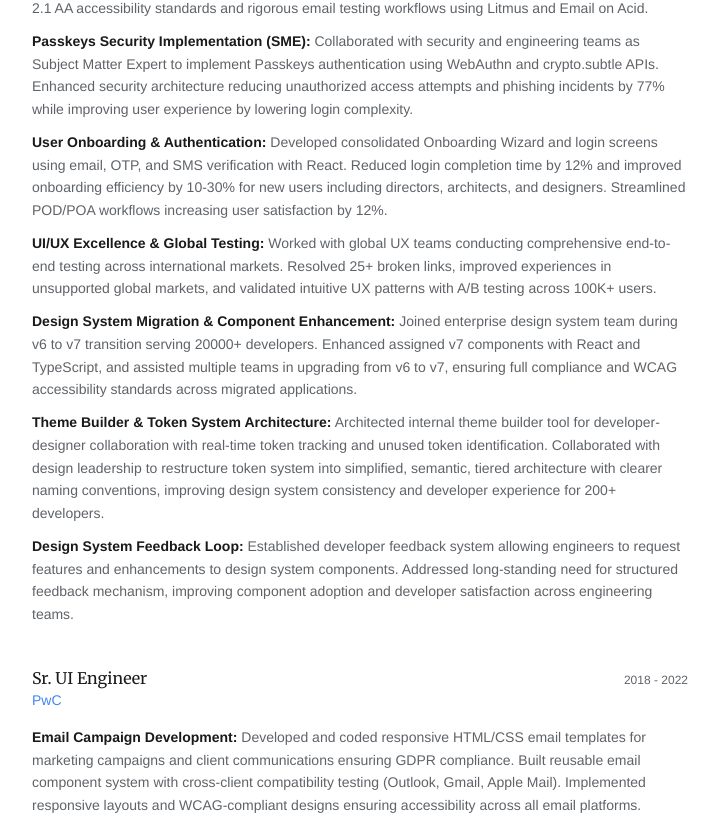
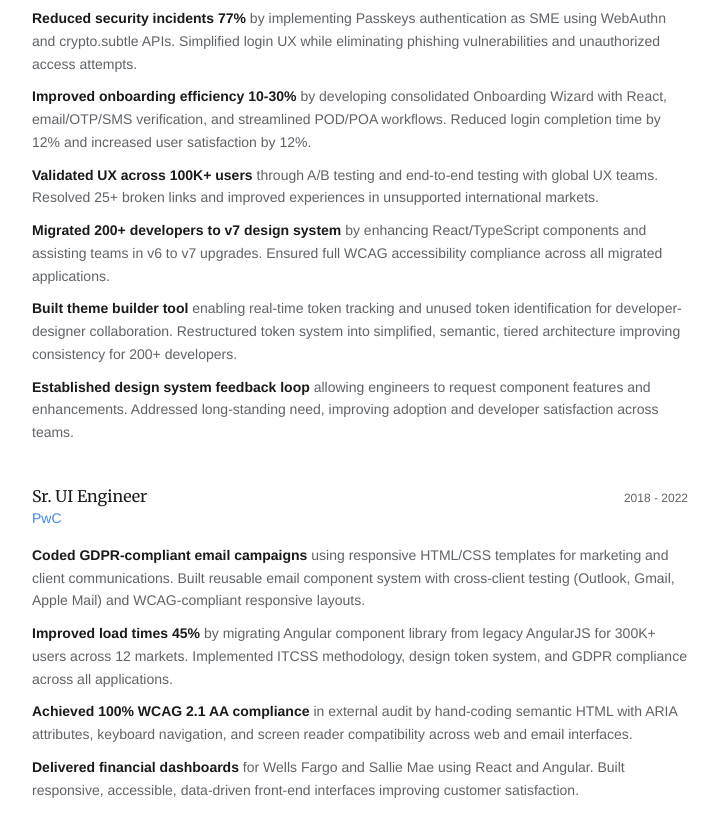
Before and after one commit to elbitapmoC/bp26, a React (Vite) app: page / in a window 1280 px wide. Shown: the part 651-1466 px from the top of the page, without its empty margins (280-999 px from the left). Built offline with nearby package versions, Linux system fonts and the light colour scheme.

Commit message:
docs(resume): update professional experience with more concise achievements

```diff
--- a/src/components/Resume.tsx
+++ b/src/components/Resume.tsx
@@ -55,7 +55,7 @@ export function Resume() {
               cross-platform testing, and WCAG-compliant
               interfaces. Proven success building email systems
               serving 2M+ recipients monthly, architecting
-              design systems for 200+ developers, and delivering
+              design systems for 10,000+ developers, and delivering
               high-impact user experiences at Fortune 500
               companies including American Express and PwC.
             </p>
@@ -84,85 +84,71 @@ export function Resume() {
               <ul className="space-y-2.5 text-[#5f6368] text-sm">
                 <li className="leading-relaxed">
                   <strong className="text-[#1a1a1a]">
-                    Email Template Development (Centurion
-                    System):
+                    Delivered 2M+ monthly email campaigns
                   </strong>{" "}
-                  Led end-to-end development of responsive email
-                  template system serving 2M+ recipients monthly
-                  for premium Black Card members. Hand-coded
-                  HTML/CSS templates with cross-platform
-                  compatibility (Gmail, Outlook, Apple Mail).
-                  Implemented WCAG 2.1 AA accessibility
-                  standards and rigorous email testing workflows
-                  using Litmus and Email on Acid.
+                  for Centurion Black Card members by
+                  hand-coding responsive HTML/CSS email
+                  templates with cross-platform compatibility
+                  (Gmail, Outlook, Apple Mail). Implemented WCAG
+                  2.1 AA accessibility and rigorous testing
+                  workflows using Litmus and Email on Acid.
                 </li>
                 <li className="leading-relaxed">
                   <strong className="text-[#1a1a1a]">
-                    Passkeys Security Implementation (SME):
+                    Reduced security incidents 77%
                   </strong>{" "}
-                  Collaborated with security and engineering
-                  teams as Subject Matter Expert to implement
-                  Passkeys authentication using WebAuthn and
-                  crypto.subtle APIs. Enhanced security
-                  architecture reducing unauthorized access
-                  attempts and phishing incidents by 77% while
-                  improving user experience by lowering login
-                  complexity.
+                  by implementing Passkeys authentication as SME
+                  using WebAuthn and crypto.subtle APIs.
+                  Simplified login UX while eliminating phishing
+                  vulnerabilities and unauthorized access
+                  attempts.
                 </li>
                 <li className="leading-relaxed">
                   <strong className="text-[#1a1a1a]">
-                    User Onboarding & Authentication:
+                    Improved onboarding efficiency 10-30%
                   </strong>{" "}
-                  Developed consolidated Onboarding Wizard and
-                  login screens using email, OTP, and SMS
-                  verification with React. Reduced login
-                  completion time by 12% and improved onboarding
-                  efficiency by 10-30% for new users including
-                  directors, architects, and designers.
-                  Streamlined POD/POA workflows increasing user
+                  by developing consolidated Onboarding Wizard
+                  with React, email/OTP/SMS verification, and
+                  streamlined POD/POA workflows. Reduced login
+                  completion time by 12% and increased user
                   satisfaction by 12%.
                 </li>
                 <li className="leading-relaxed">
                   <strong className="text-[#1a1a1a]">
-                    UI/UX Excellence & Global Testing:
+                    Validated UX across 100K+ users
                   </strong>{" "}
-                  Worked with global UX teams conducting
-                  comprehensive end-to-end testing across
-                  international markets. Resolved 25+ broken
-                  links, improved experiences in unsupported
-                  global markets, and validated intuitive UX
-                  patterns with A/B testing across 100K+ users.
+                  through A/B testing and end-to-end testing with
+                  global UX teams. Resolved 25+ broken links and
+                  improved experiences in unsupported
+                  international markets.
                 </li>
                 <li className="leading-relaxed">
                   <strong className="text-[#1a1a1a]">
-                    Design System Migration & Component Enhancement:
+                    Migrated 200+ developers to v7 design system
                   </strong>{" "}
-                  Joined enterprise design system team during v6 to v7 transition serving 20000+ developers. Enhanced assigned v7 components with React and TypeScript, and assisted multiple teams in upgrading from v6 to v7, ensuring full compliance and WCAG accessibility standards across migrated applications.
+                  by enhancing React/TypeScript components and
+                  assisting teams in v6 to v7 upgrades. Ensured
+                  full WCAG accessibility compliance across all
+                  migrated applications.
                 </li>
                 <li className="leading-relaxed">
                   <strong className="text-[#1a1a1a]">
-                    Theme Builder & Token System Architecture:
+                    Built theme builder tool
                   </strong>{" "}
-                  Architected internal theme builder tool for
-                  developer-designer collaboration with real-time
-                  token tracking and unused token identification.
-                  Collaborated with design leadership to
-                  restructure token system into simplified,
-                  semantic, tiered architecture with clearer
-                  naming conventions, improving design system
-                  consistency and developer experience for 200+
-                  developers.
+                  enabling real-time token tracking and unused
+                  token identification for developer-designer
+                  collaboration. Restructured token system into
+                  simplified, semantic, tiered architecture
+                  improving consistency for 200+ developers.
                 </li>
                 <li className="leading-relaxed">
                   <strong className="text-[#1a1a1a]">
-                    Design System Feedback Loop:
+                    Established design system feedback loop
                   </strong>{" "}
-                  Established developer feedback system allowing
-                  engineers to request features and enhancements
-                  to design system components. Addressed
-                  long-standing need for structured feedback
-                  mechanism, improving component adoption and
-                  developer satisfaction across engineering teams.
+                  allowing engineers to request component
+                  features and enhancements. Addressed
+                  long-standing need, improving adoption and
+                  developer satisfaction across teams.
                 </li>
               </ul>
             </div>
@@ -184,48 +170,41 @@ export function Resume() {
               <ul className="space-y-2.5 text-[#5f6368] text-sm">
                 <li className="leading-relaxed">
                   <strong className="text-[#1a1a1a]">
-                    Email Campaign Development:
+                    Coded GDPR-compliant email campaigns
                   </strong>{" "}
-                  Developed and coded responsive HTML/CSS email
-                  templates for marketing campaigns and client
-                  communications ensuring GDPR compliance. Built
+                  using responsive HTML/CSS templates for
+                  marketing and client communications. Built
                   reusable email component system with
-                  cross-client compatibility testing (Outlook,
-                  Gmail, Apple Mail). Implemented responsive
-                  layouts and WCAG-compliant designs ensuring
-                  accessibility across all email platforms.
+                  cross-client testing (Outlook, Gmail, Apple
+                  Mail) and WCAG-compliant responsive layouts.
                 </li>
                 <li className="leading-relaxed">
                   <strong className="text-[#1a1a1a]">
-                    Component Library Architecture:
+                    Improved load times 45%
                   </strong>{" "}
-                  Built Angular component library with ITCSS
-                  methodology and design token system for 300K+
-                  users across 12 markets. Improved load times
-                  by 45% through migration from legacy
-                  AngularJS. Ensured GDPR compliance across all
-                  applications and user data handling.
+                  by migrating Angular component library from
+                  legacy AngularJS for 300K+ users across 12
+                  markets. Implemented ITCSS methodology, design
+                  token system, and GDPR compliance across all
+                  applications.
                 </li>
                 <li className="leading-relaxed">
                   <strong className="text-[#1a1a1a]">
-                    WCAG Compliance & Accessibility:
+                    Achieved 100% WCAG 2.1 AA compliance
                   </strong>{" "}
-                  Achieved 100% WCAG 2.1 AA compliance in
-                  external audit. Hand-coded semantic HTML with
-                  proper ARIA attributes, ensuring keyboard
-                  navigation and screen reader compatibility
-                  across web and email interfaces.
+                  in external audit by hand-coding semantic HTML
+                  with ARIA attributes, keyboard navigation, and
+                  screen reader compatibility across web and
+                  email interfaces.
                 </li>
                 <li className="leading-relaxed">
                   <strong className="text-[#1a1a1a]">
-                    Enterprise Client Solutions:
+                    Delivered financial dashboards
                   </strong>{" "}
-                  Delivered financial dashboards and loan
-                  management systems for Wells Fargo and Sallie
-                  Mae. Built responsive front-end interfaces
-                  with React and Angular, improving customer
-                  satisfaction through accessible, data-driven
-                  experiences.
+                  for Wells Fargo and Sallie Mae using React and
+                  Angular. Built responsive, accessible,
+                  data-driven front-end interfaces improving
+                  customer satisfaction.
                 </li>
               </ul>
             </div>
```
